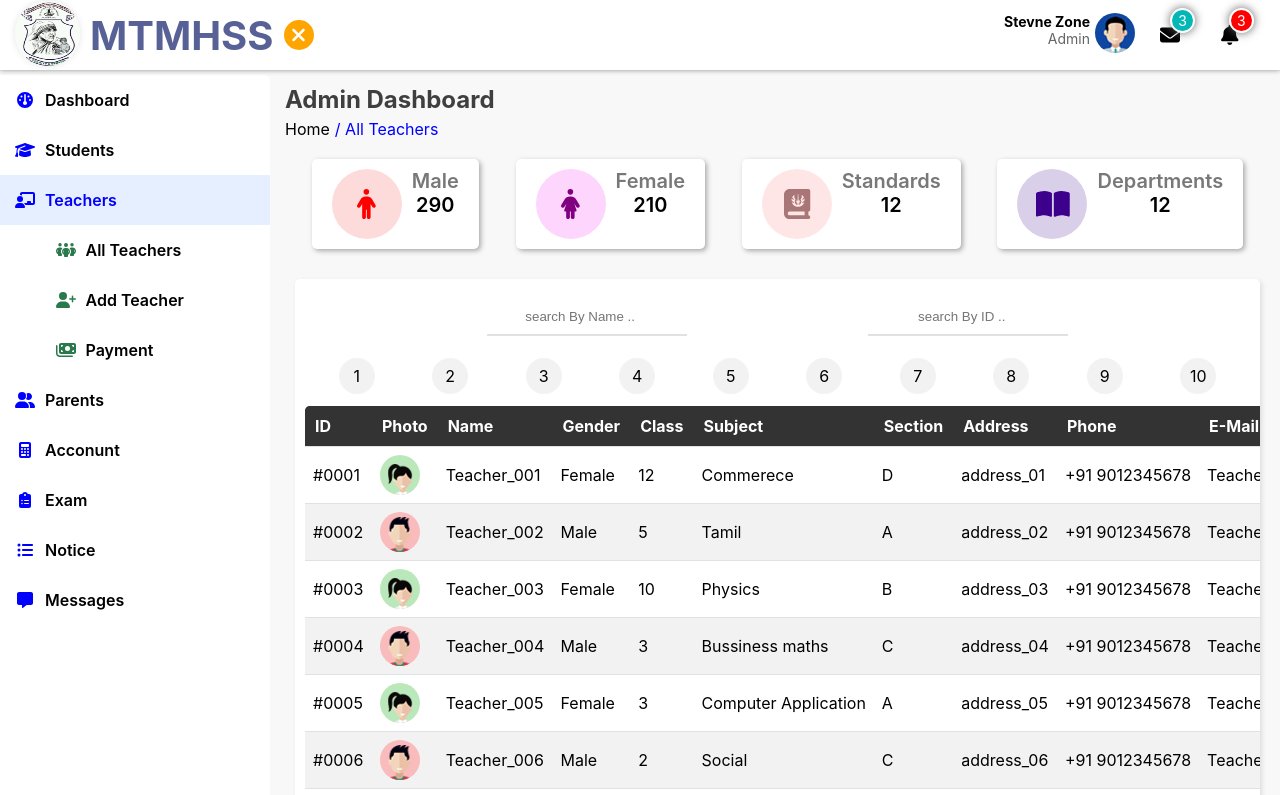
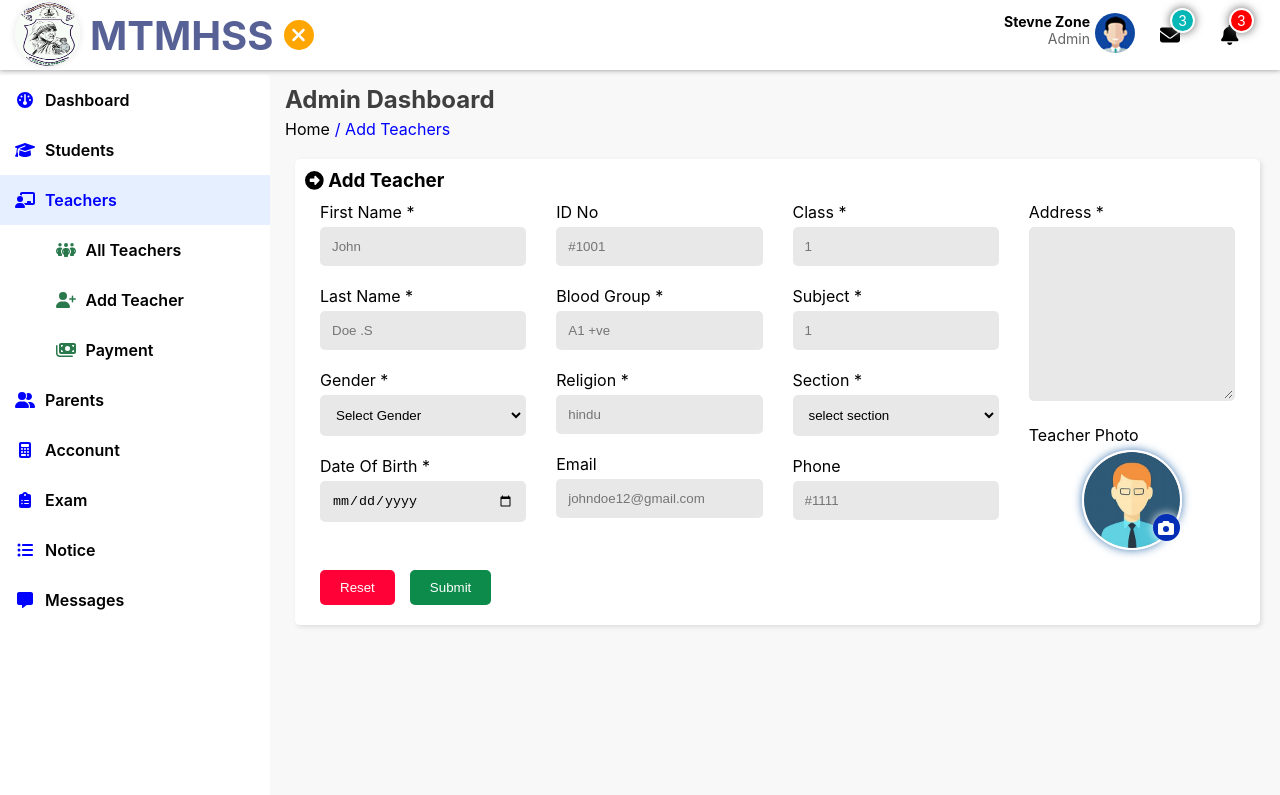
Before and after one commit to Vinoth82003/school_frontend, a React (Create React App) app: page / in a window 1280 px wide. Shown: the top 795 px of the page. Built offline with nearby package versions, Linux system fonts and the light colour scheme.

Commit message:
adding teacher is ready

```diff
--- a/src/App.js
+++ b/src/App.js
@@ -10,9 +10,9 @@ function App() {
   const [isStudent, setStudent] = useState(false);
   const [isTeacher, setTeacher] = useState(false);
   const [isParent, setParent] = useState(false);
-  const [currentClick, setCurrentClick] = useState(["all teachers"]);
+  const [currentClick, setCurrentClick] = useState(["add teachers"]);
   const [activeBar, setactiveBar] = useState("teachers");
-  const [currentPath, setCurrentPath] = useState(["all teachers"]);
+  const [currentPath, setCurrentPath] = useState(["add teachers"]);
   const value = {
     isSidebar,
     setSidebar,
--- /dev/null
+++ b/src/Components/AddTeacher.jsx
@@ -0,0 +1,228 @@
+import React, { useState } from "react";
+import { FontAwesomeIcon } from "@fortawesome/react-fontawesome";
+import {
+  faArrowAltCircleRight,
+  faCameraAlt,
+} from "@fortawesome/free-solid-svg-icons";
+import defaultLogo from "../img/default.jpeg";
+import "../css/addstudent.css";
+
+const AddTeacher = () => {
+  const [selectedPhoto, setSelectedPhoto] = useState(null);
+
+  const handlePhotoChange = (event) => {
+    const file = event.target.files[0];
+    if (file) {
+      const reader = new FileReader();
+      reader.onload = () => {
+        setSelectedPhoto(reader.result);
+      };
+      reader.readAsDataURL(file);
+    }
+  };
+
+  const handleSelectPhotoClick = () => {
+    document.getElementById("photoInput").click();
+  };
+
+  return (
+    <>
+      <main className="admin_page">
+        <section className="chart_containers">
+          <form action="#" method="post" className="table_box">
+            <h1>
+              <FontAwesomeIcon icon={faArrowAltCircleRight} /> Add Teacher
+            </h1>
+            <div className="container">
+              <div className="row">
+                <div className="col">
+                  <div className="input-field">
+                    <label htmlFor="fname">First Name *</label>
+                    <input
+                      type="text"
+                      name="fname"
+                      id="fname"
+                      className="form_input"
+                      placeholder="John"
+                      required
+                    />
+                  </div>
+                  <div className="input-field">
+                    <label htmlFor="lname">Last Name *</label>
+                    <input
+                      type="text"
+                      name="lname"
+                      id="lname"
+                      className="form_input"
+                      placeholder="Doe .S"
+                      required
+                    />
+                  </div>
+                  <div className="input-field">
+                    <label htmlFor="gender">Gender *</label>
+                    <select
+                      name="gender"
+                      id="gender"
+                      className="form_input"
+                      required
+                    >
+                      <option value="">Select Gender</option>
+                      <option value="male">Male</option>
+                      <option value="female">Female</option>
+                      <option value="others">Others</option>
+                    </select>
+                  </div>
+                  <div className="input-field">
+                    <label htmlFor="dob">Date Of Birth *</label>
+                    <input
+                      type="date"
+                      name="dob"
+                      id="dob"
+                      className="form_input"
+                      required
+                    />
+                  </div>
+                </div>
+                <div className="col">
+                  <div className="input-field">
+                    <label htmlFor="rollno">ID No </label>
+                    <input
+                      type="text"
+                      name="rollno"
+                      id="rollno"
+                      className="form_input"
+                      placeholder="#1001"
+                    />
+                  </div>
+                  <div className="input-field">
+                    <label htmlFor="bloodgroup">Blood Group *</label>
+                    <input
+                      type="text"
+                      name="bloodgroup"
+                      id="bloodgroup"
+                      className="form_input"
+                      placeholder="A1 +ve"
+                      required
+                    />
+                  </div>
+                  <div className="input-field">
+                    <label htmlFor="religion">Religion *</label>
+                    <input
+                      type="text"
+                      name="religion"
+                      id="religion"
+                      className="form_input"
+                      placeholder="hindu"
+                      required
+                    />
+                  </div>
+                  <div className="input-field">
+                    <label htmlFor="email">Email </label>
+                    <input
+                      type="email"
+                      name="email"
+                      id="email"
+                      className="form_input"
+                      placeholder="johndoe12@gmail.com"
+                    />
+                  </div>
+                </div>
+                <div className="col">
+                  <div className="input-field">
+                    <label htmlFor="class">Class * </label>
+                    <input
+                      type="text"
+                      name="class"
+                      id="class"
+                      className="form_input"
+                      placeholder="1"
+                      required
+                    />
+                  </div>
+                  <div className="input-field">
+                    <label htmlFor="class">Subject * </label>
+                    <input
+                      type="text"
+                      name="class"
+                      id="class"
+                      className="form_input"
+                      placeholder="1"
+                      required
+                    />
+                  </div>
+                  <div className="input-field">
+                    <label htmlFor="section">Section * </label>
+                    <select name="section" id="section" required>
+                      <option value="">select section</option>
+                      <option value="a">A</option>
+                      <option value="b">B</option>
+                      <option value="c">C</option>
+                      <option value="d">D</option>
+                    </select>
+                  </div>
+                  <div className="input-field">
+                    <label htmlFor="phone">Phone </label>
+                    <input
+                      type="text"
+                      name="phone"
+                      id="phone"
+                      className="form_input"
+                      placeholder="#1111"
+                    />
+                  </div>
+                </div>
+                <div className="col">
+                  <div className="input-field text-area">
+                    <label htmlFor="address">Address *</label>
+                    <textarea
+                      name="address"
+                      id="address"
+                      cols="30"
+                      rows="10"
+                      required
+                    ></textarea>
+                  </div>
+                  <div className="input-field profile_select">
+                    <label htmlFor="photo">Teacher Photo </label>
+                    <div className="select_profile">
+                      <img
+                        src={selectedPhoto || defaultLogo}
+                        alt="select_pic"
+                      />
+                      <button
+                        type="button"
+                        className="click_select"
+                        onClick={handleSelectPhotoClick}
+                      >
+                        <FontAwesomeIcon icon={faCameraAlt} />
+                      </button>
+                    </div>
+                    <input
+                      type="file"
+                      name="photo"
+                      id="photoInput"
+                      onChange={handlePhotoChange}
+                      style={{ display: "none" }}
+                    />
+                  </div>
+                </div>
+              </div>
+              <div className="row">
+                <div className="col buttons">
+                  <button type="reset" className="submit-btn reset-btn">
+                    Reset
+                  </button>
+                  <button type="submit" className="submit-btn">
+                    Submit
+                  </button>
+                </div>
+              </div>
+            </div>
+          </form>
+        </section>
+      </main>
+    </>
+  );
+};
+
+export default AddTeacher;
--- a/src/Components/Section.jsx
+++ b/src/Components/Section.jsx
@@ -6,6 +6,7 @@ import AllStudents from "./AllStudents";
 import AddStudent from "./AddStudent";
 import Studentpromotion from "./Studentpromotion";
 import AllTeachers from "./AllTeachers";
+import AddTeacher from "./AddTeacher";
 
 const Section = () => {
   const value = useContext(AppContext);
@@ -42,6 +43,7 @@ const Section = () => {
           {active === "add student" && <AddStudent />}
           {active === "Student Promotion" && <Studentpromotion />}
           {active === "all teachers" && <AllTeachers />}
+          {active === "add teachers" && <AddTeacher />}
         </header>
       </section>
     </>
```
